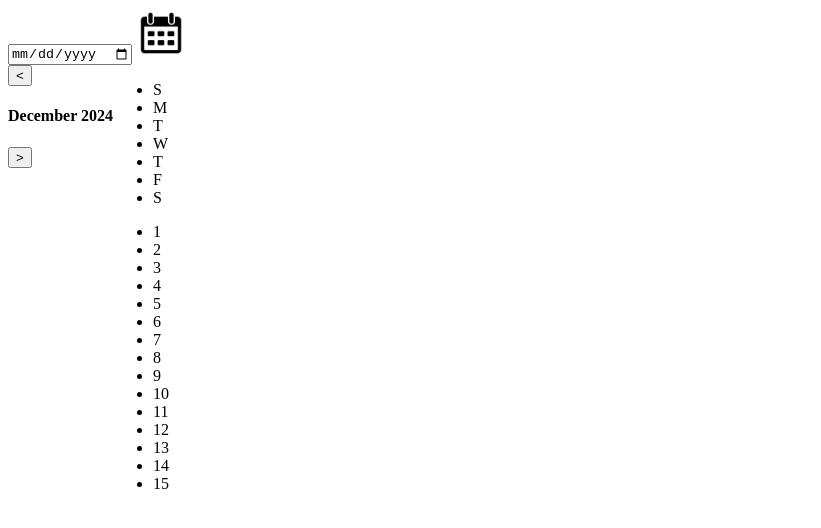
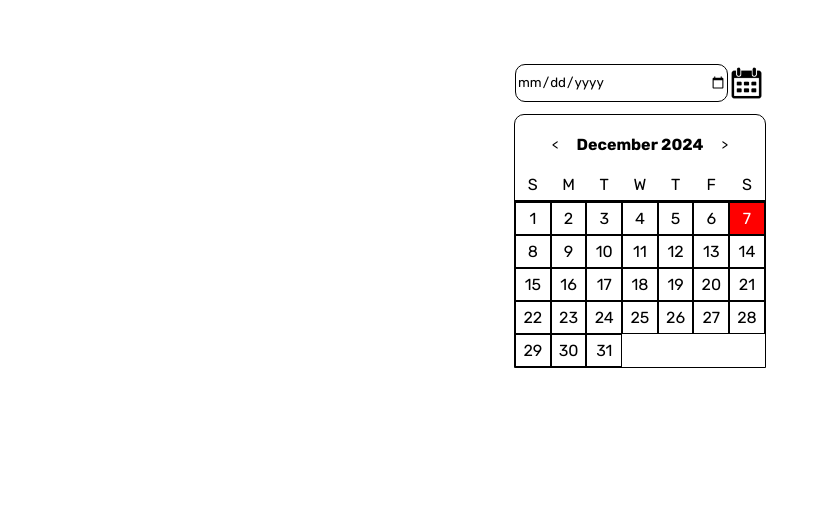
Before and after one commit to NeraylDev/roadmap-sh-datepicker-ui, a plain HTML site: page index.html in a window 1280 px wide. Shown: the whole page, without its empty margins (0-821 px from the left). Drawn offline with Linux system fonts and the light colour scheme.

Commit message:
Final Result

```diff
--- a/index.html
+++ b/index.html
@@ -2,6 +2,8 @@
 <html>
 
 <head>
+
+<link rel="stylesheet" href="style.css">
 
 <title>Datepicker UI</title>
 
@@ -10,20 +12,20 @@
 
 <body>
 
-<form>
+<form class="calendar-search">
 <input type="date" id="calendar-date" name="calendar-date">
-<input type="image" name="calendar-button" src="images/icon-calendar.png" width="50" height="50">
+<input type="image" name="calendar-button" src="images/icon-calendar.png" width="100%">
 </form>
 
-<section class="calendar" style="display: flex;">
+<article class="calendar">
 
-<div>
+<header class="calendar-header">
 
 <button type="button">&lt;</button>
 <h4>December 2024</h4>
 <button type="button">&gt;</button>
 
-</div>
+</header>
 
 <div>
 
@@ -44,7 +46,7 @@
     <li>4</li>
     <li>5</li>
     <li>6</li>
-    <li>7</li>
+    <li class="calendar-selected">7</li>
     <li>8</li>
     <li>9</li>
     <li>10</li>
@@ -53,11 +55,27 @@
     <li>13</li>
     <li>14</li>
     <li>15</li>
+    <li>16</li>
+    <li>17</li>
+    <li>18</li>
+    <li>19</li>
+    <li>20</li>
+    <li>21</li>
+    <li>22</li>
+    <li>23</li>
+    <li>24</li>
+    <li>25</li>
+    <li>26</li>
+    <li>27</li>
+    <li>28</li>
+    <li>29</li>
+    <li>30</li>
+    <li>31</li>
 </ul>
 
 </div>
 
-</section>
+</article>
 
 </body>
 
--- /dev/null
+++ b/style.css
@@ -0,0 +1,87 @@
+@import url('https://fonts.googleapis.com/css2?family=Rubik:ital,wght@0,300..900;1,300..900&display=swap');
+
+* {
+    font-family: 'Rubik';
+}
+
+body {
+    margin-top: 64px;
+}
+
+ul {
+    margin: 0;
+    padding: 0;
+    list-style-type: none;
+}
+
+.calendar-search {
+    display: grid;
+    grid-template-columns: 85% 15%;
+}
+
+#calendar-date {
+    border: 1px solid black;
+    border-radius: 10px;
+}
+
+.calendar-search, .calendar {
+    max-width: 250px;
+    margin: 0 auto 12px;
+}
+
+.calendar {
+    border: 1px solid black;
+    border-radius: 10px 10px 0 0;
+}
+
+.calendar-header {
+    max-height: 24px;
+    padding: 18px 0;
+    align-items: center;
+    justify-content: center;
+    display: flex;
+}
+
+.calendar-header button {
+    margin: 0 12px;
+    background-color: transparent;
+    border: none;
+}
+
+.calendar-header button:hover {
+    cursor: pointer;
+}
+
+.calendar-week, .calendar-days {
+    max-width: 100%;
+    display: grid;
+    grid-template-columns: 14.28% 14.28% 14.28% 14.28% 14.28% 14.28% 14.28%;
+    text-align: center;
+}
+
+.calendar-week {
+    padding-bottom: 6px;
+    border-bottom: 2px solid black;
+}
+
+.calendar-days li {
+    padding: 6px 0;
+    border: 1px solid black;
+}
+
+.calendar-selected {
+    background-color: red;
+    color: white;
+}
+
+@media screen and (max-width: 1250px) {
+
+    .calendar-search, .calendar {
+        max-width: 80%;
+    }
+
+    .calendar-days li {
+        padding: 12px 0;
+    }
+
+}
```
